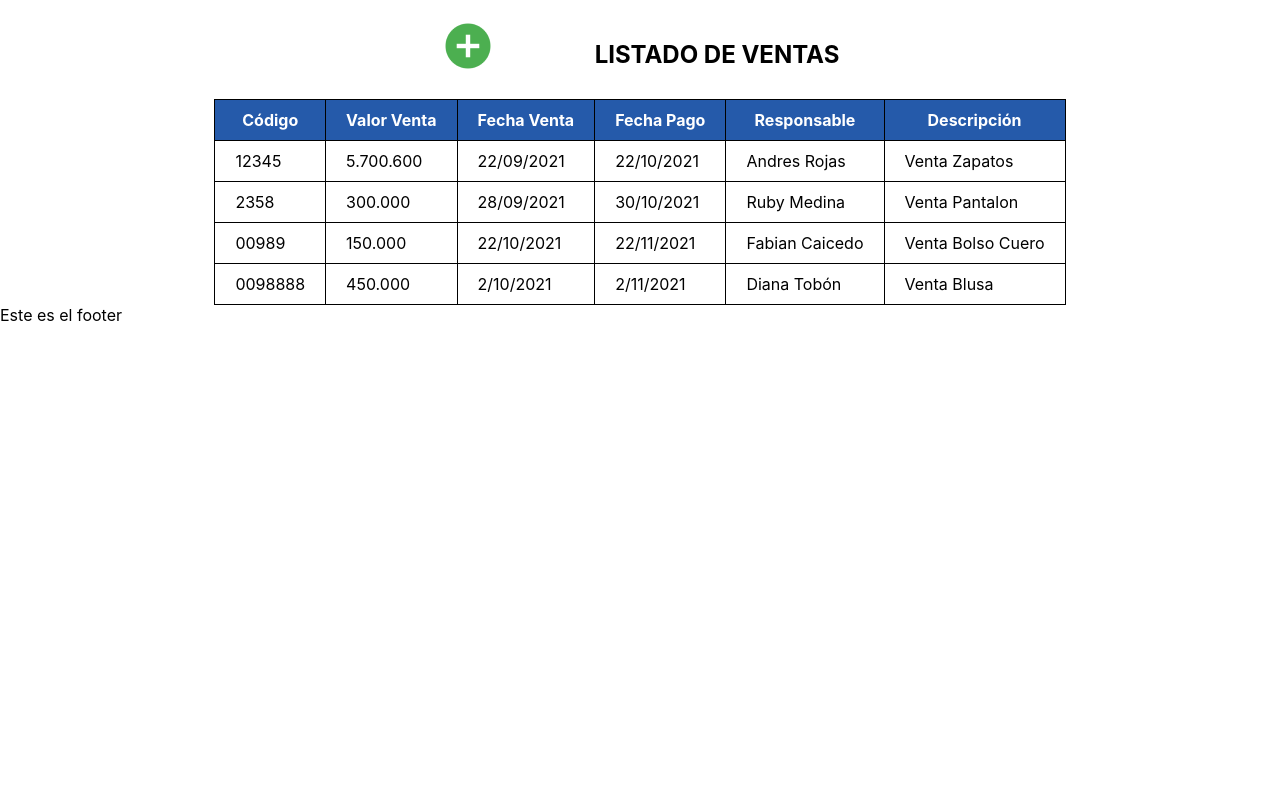
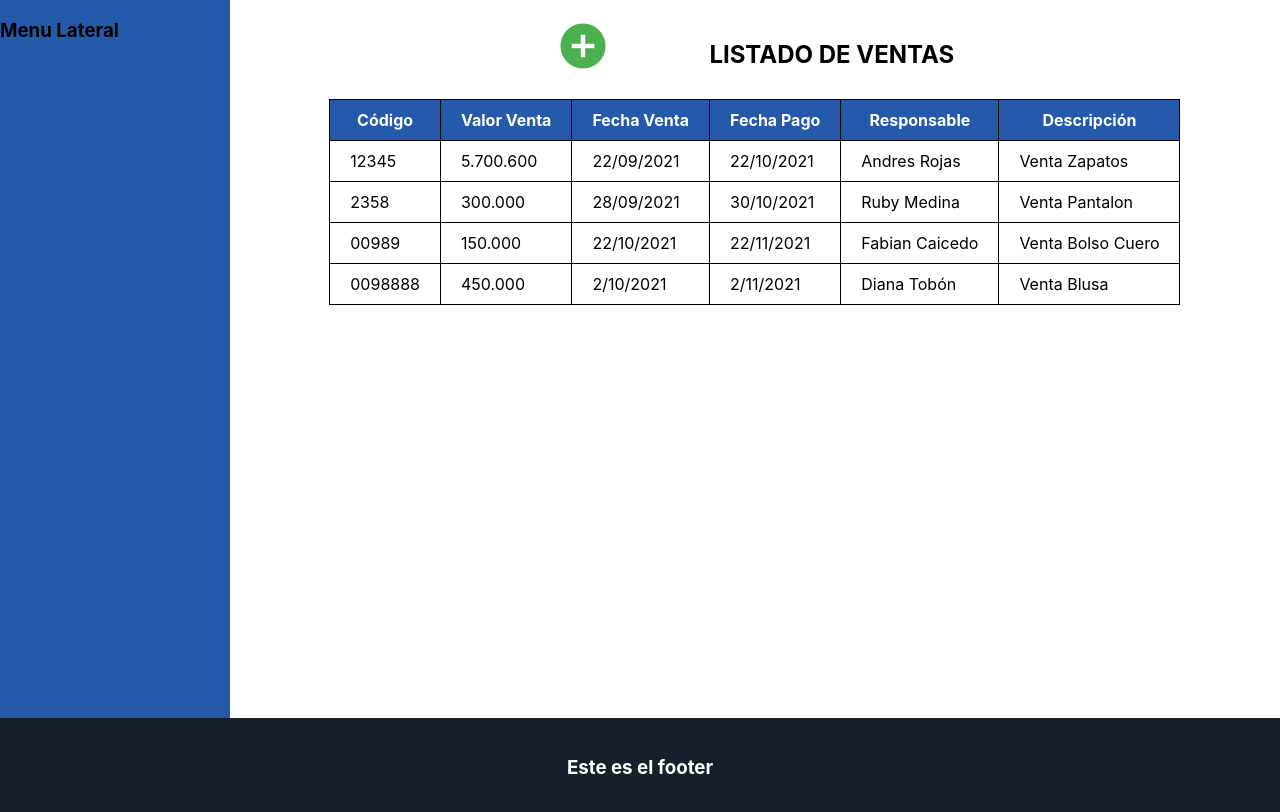
Before and after one commit to equipo-turing/proyectomisiontic, a React (Create React App) app: page / in a window 1280 px wide. Shown: the top 812 px of the page. Built offline with nearby package versions, Linux system fonts and the light colour scheme.

Commit message:
se crea parte del menu lateral y del footer

```diff
--- a/src/components/Footer.jsx
+++ b/src/components/Footer.jsx
@@ -1,9 +1,14 @@
 import React from 'react'
+import 'styles/estiloFooter.css'
 
 const Footer = () => {
     return (
         <footer>
-            Este es el footer
+            <div className="contenedorFooter">
+           <h3>Este es el footer</h3>
+
+            </div>
+
         </footer>
     )
 }
--- a/src/components/menuLateral.jsx
+++ b/src/components/menuLateral.jsx
@@ -1,12 +1,12 @@
-import React from 'react'
+import React from 'react';
+import 'styles/estiloMenuLateral.css'
 
 const Menu = () => {
     return (
-        <>
-        <div className="menuLateral">
+       <nav className="menuLateral">
+           <h3>Menu Lateral</h3>
 
-        </div>
-        </>
+       </nav>
     );
 }
 
--- a/src/layouts/Layout.jsx
+++ b/src/layouts/Layout.jsx
@@ -1,16 +1,21 @@
 import MenuLateral from 'components/menuLateral';
 import Footer from 'components/Footer';
 import React from 'react';
+import 'styles/estiloMenuLateral.css'
 
 
 
 
 const Layout = ({ children }) => {
   return (
-    <div className='mainContainer'>
-     <MenuLateral />
+    <div>
+      <div className='mainContainer'>
+      <MenuLateral />
       <main>{children}</main>
-      <Footer />
+     </div>
+
+     <Footer />
+
     </div>
   );
 };
--- /dev/null
+++ b/src/styles/estiloFooter.css
@@ -0,0 +1,11 @@
+
+.contenedorFooter{
+    background-color:#17202A;
+    color: white;
+    height: 100px;
+    display:flex;
+    justify-content: center;
+    align-items: center;
+
+
+}
--- /dev/null
+++ b/src/styles/estiloMenuLateral.css
@@ -0,0 +1,14 @@
+.menuLateral{
+    width: 280px;
+
+    background-color:#255AAA;
+
+}
+.mainContainer{
+  display: flex;
+  height: 89.7vh;
+  overflow: hidden;
+}
+.mainContainer>main{
+    width: 100%;
+}
```
